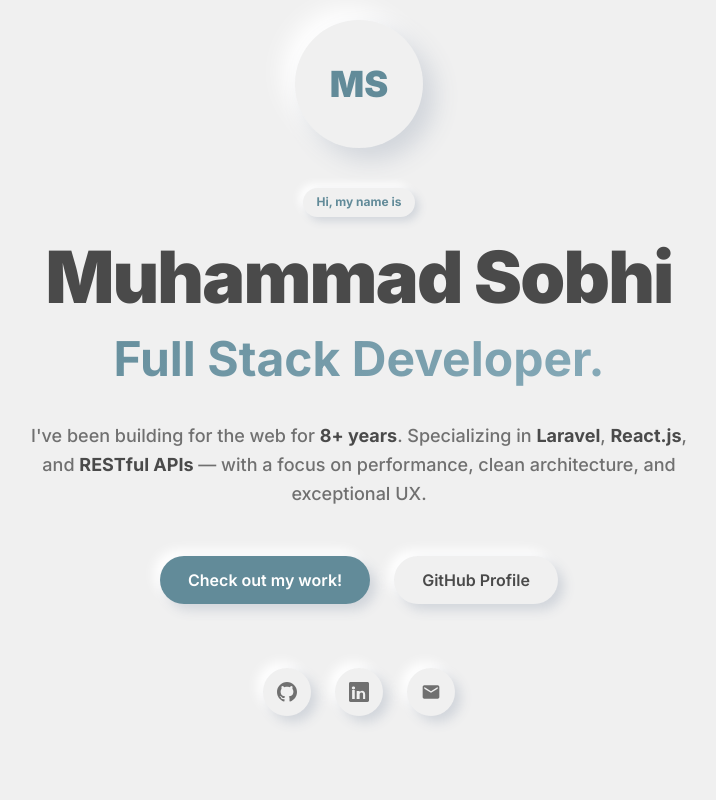
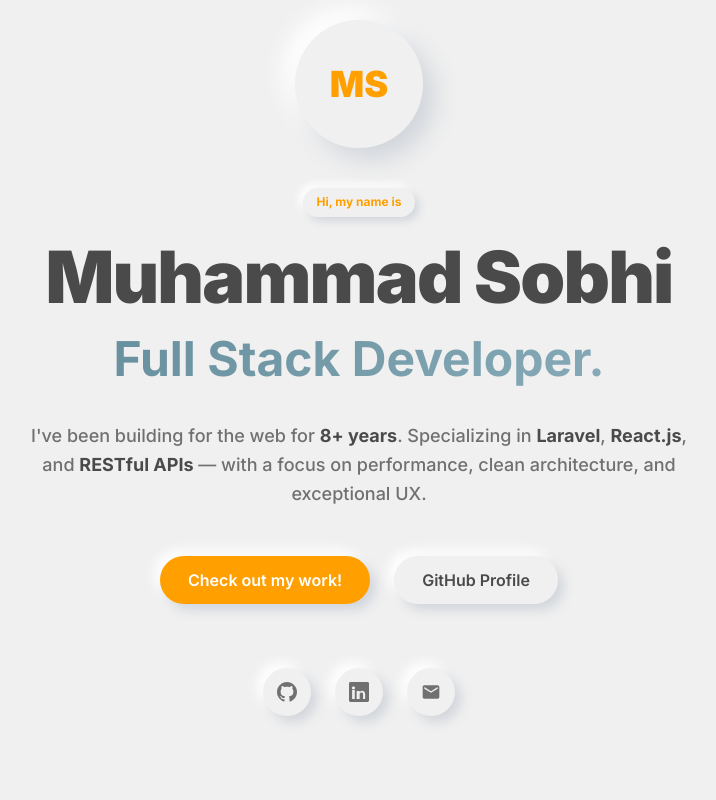
Before and after one commit to Muhammad-sobhi/Muhammad-Sobhi, a Next.js app: page / in a window 1280 px wide. Shown: the top 800 px of the page, without its empty margins (281-997 px from the left). Built offline with nearby package versions, Linux system fonts and the light colour scheme.

Commit message:
Update globals.css

```diff
--- a/app/globals.css
+++ b/app/globals.css
@@ -6,7 +6,7 @@
   --bg-color: #F0F0F0;
   --text-main: #707070;
   --text-dark: #4a4a4a;
-  --primary: #628B99; /* Muted teal from image */
+  --primary: #FF9F00; /* Muted teal from image */
   --primary-hover: #547a87;
 
   /* Shadows for #F0F0F0 */
```
